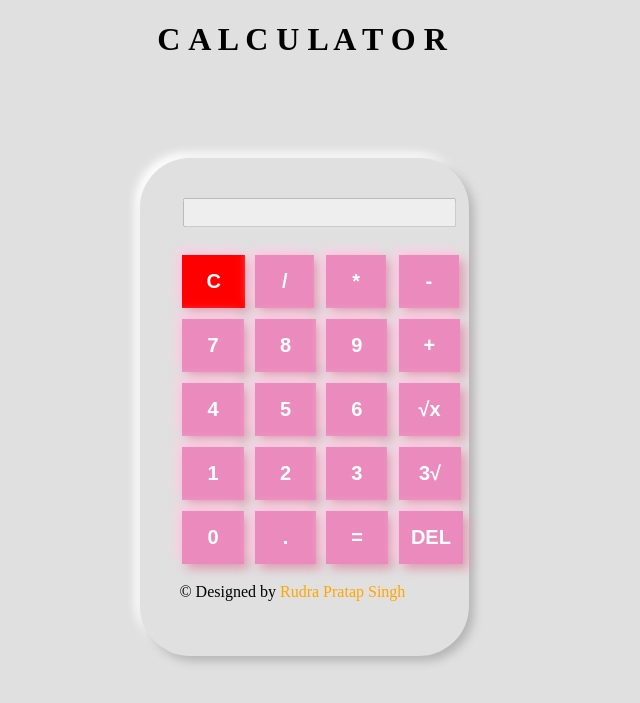
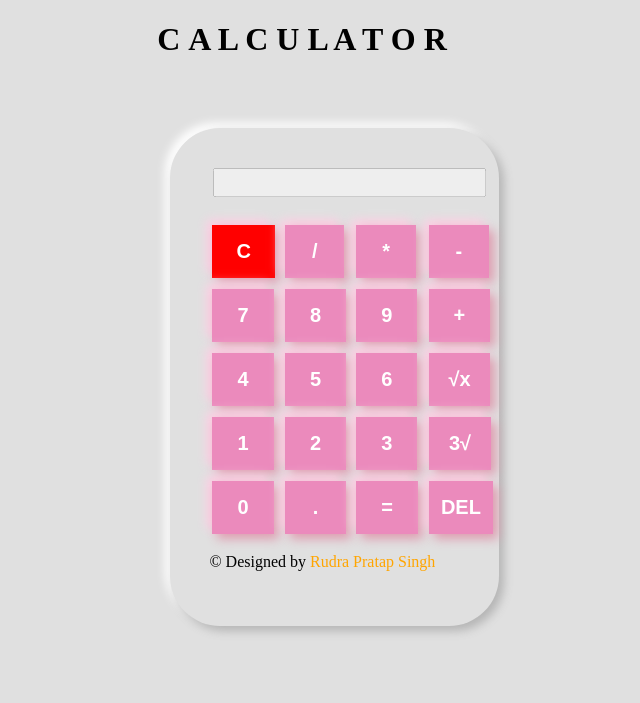
Before and after one commit to rudrapratap27/calculator, a PHP site: page / in a window 1280 px wide. Shown: the top 703 px of the page, without its empty margins (338-978 px from the left). Run offline with PHP 8.4, Linux system fonts and the light colour scheme.

Commit message:
Update calc.css

```diff
--- a/calc.css
+++ b/calc.css
@@ -19,8 +19,8 @@ body{
 	box-shadow:  5px 5px 10px #b5b5b5,-5px -5px 10px #ffffff;
 	width: 26%;
 	height: 40%;
-	margin-left: 470px;
-	margin-top: 100px;
+	margin-left: 500px;
+	margin-top: 70px;
 }
 .button:hover{
 	background-color: white;
```
